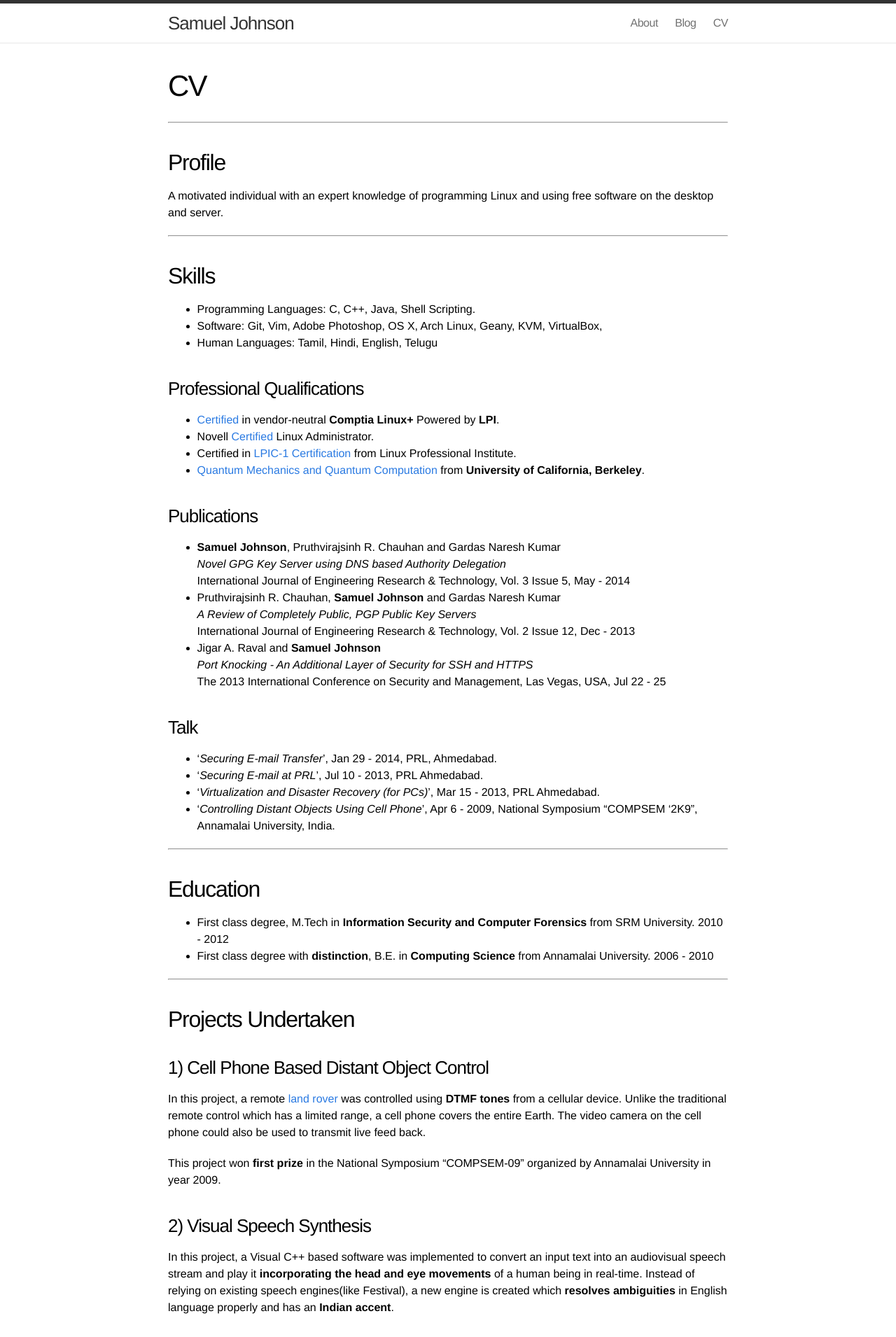
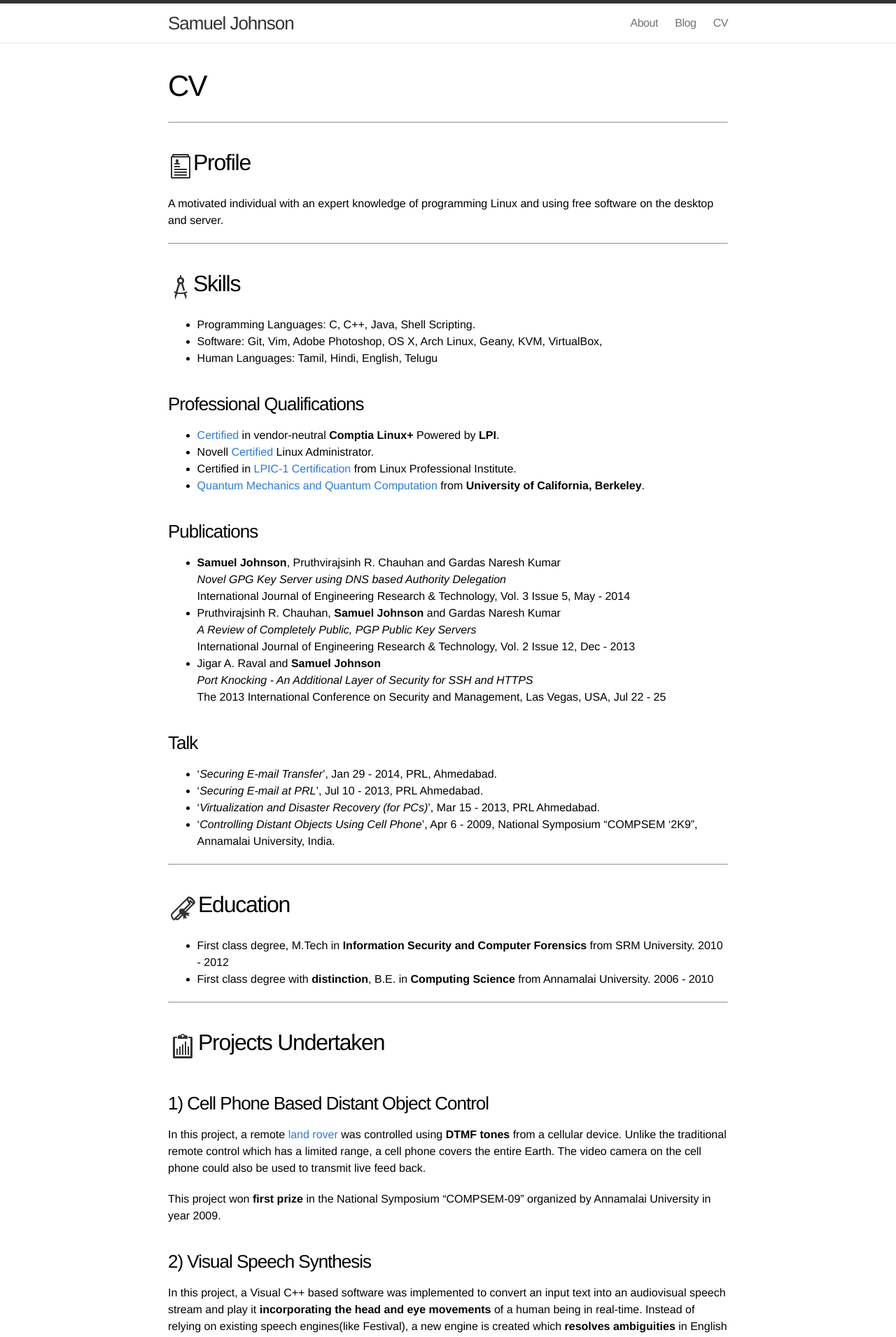
Before and after one commit to samueljohnson/samueljohnson.github.io.archive, a Jekyll site: the page built from cv.markdown, in a window 1280 px wide. Shown: the top 1910 px of the page at 70% size. Built offline with Jekyll 4.4.1, drawn with Linux system fonts in a browser that asks for light colours.

Commit message:
Added icons to CV

```diff
--- a/assets/css/main.css
+++ b/assets/css/main.css
@@ -1,9 +1,10 @@
 /* Base */
 /* ----------------------------------------------------------*/
 
-img {
+/* img {
   width: 100%;
 }
+*/
 
 * {
   margin: 0;
--- a/cv.markdown
+++ b/cv.markdown
@@ -6,14 +6,14 @@ permalink: /cv/
 
 ----
 
-## Profile
+<h2><img alt ="Profile" src="/assets/img/icons/experience.png" align="top">Profile</h2>
 
 A motivated individual with an expert knowledge of programming Linux and using
 free software on the desktop and server.
 
 ----
 
-## Skills
+<h2><img alt ="Skills" src="/assets/img/icons/skills.png" align="top">Skills</h2>
 
   * Programming Languages: C, C++, Java, Shell Scripting.
   * Software: Git, Vim, Adobe Photoshop, OS X, Arch Linux, Geany, KVM, VirtualBox,
@@ -49,14 +49,14 @@ free software on the desktop and server.
 
 ----
 
-## Education
+<h2><img alt ="Education" src="/assets/img/icons/education.png" align="top">Education</h2>
 
   * First class degree, M.Tech in **Information Security and Computer Forensics** from SRM University. 2010 - 2012
   * First class degree with **distinction**, B.E. in **Computing Science** from Annamalai University. 2006 - 2010
 
 ----
 
-## Projects Undertaken
+<h2><img alt ="Projecs Undertaken" src="/assets/img/icons/projects.png" align="top">Projects Undertaken</h2>
 
 ### 1) Cell Phone Based Distant Object Control
 
@@ -86,7 +86,7 @@ where every outgoing e-mail is first sent to this tool.
 
 ----
 
-## Work Experience
+<h2><img alt ="Work Experience" src="/assets/img/icons/agency.jpg" align="top">Work Experience</h2>
 
 ### Physical Research Laboratory, July 2012 - Current
 
```
Also changed, not shown: assets/img/icons/additional.jpg (added), assets/img/icons/agency.jpg (added), assets/img/icons/appointments.jpg (added), assets/img/icons/awards.png (added), assets/img/icons/bookmark.png (added), assets/img/icons/clients.jpg (added), assets/img/icons/education.png (added), assets/img/icons/experience.png (added), assets/img/icons/infos.png (added), assets/img/icons/lang.png (added), assets/img/icons/projects.png (added), assets/img/icons/skills.png (added), 1 other file.
